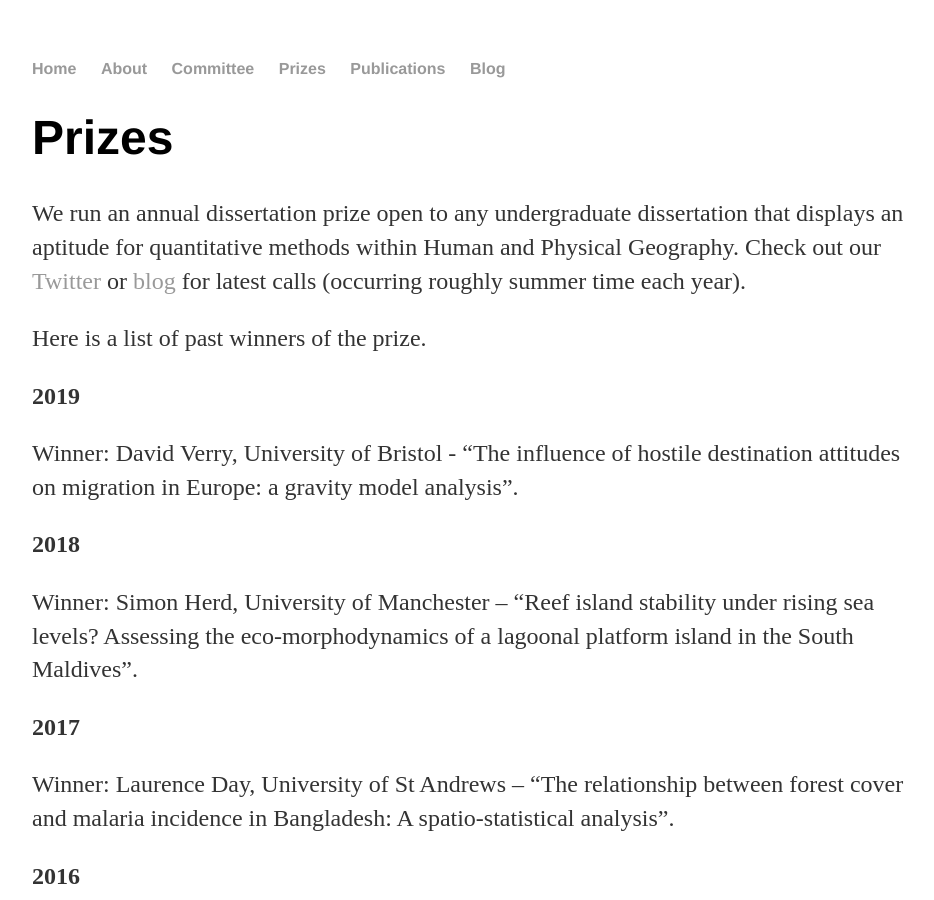
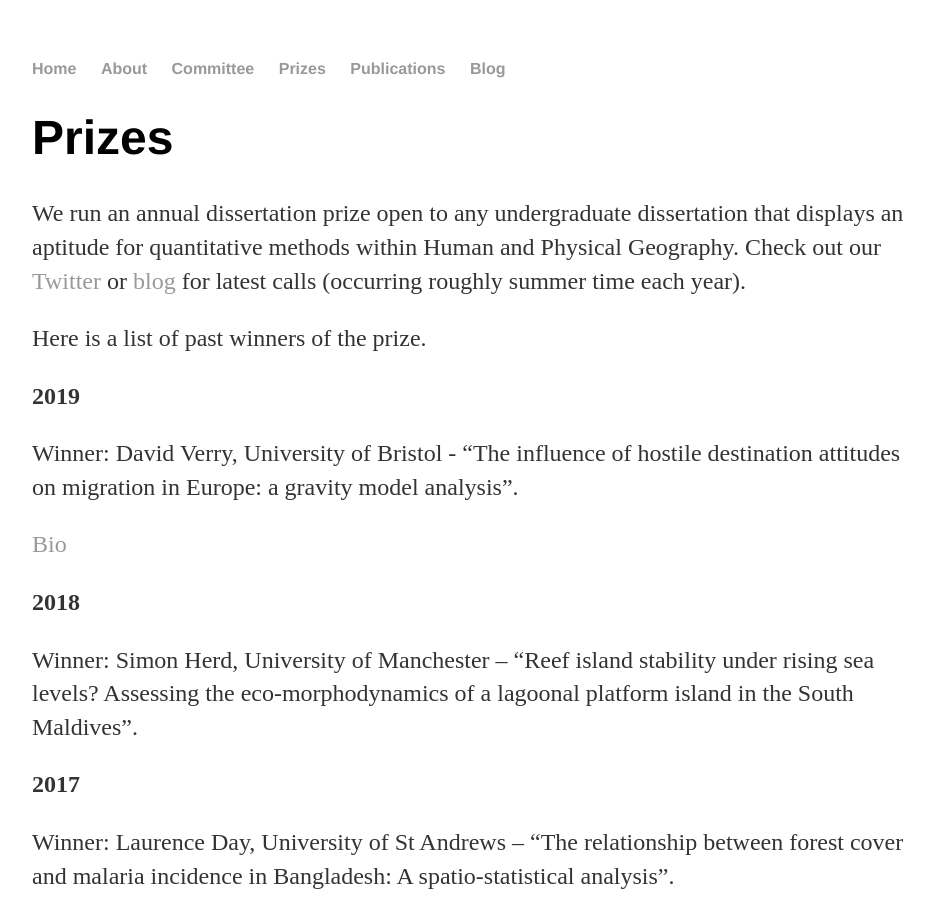
Before and after one commit to qmrg/qmrg.github.io, a Jekyll site: the page built from prizes.md, in a window 1280 px wide and 900 px high. Shown: the whole window, without its empty margins (160-1094 px from the left). Built offline with Jekyll 4.4.1, drawn with Linux system fonts in a browser that asks for light colours.

Commit message:
Added Verry Bio link

```diff
--- a/prizes.md
+++ b/prizes.md
@@ -12,6 +12,8 @@ Here is a list of past winners of the prize.
 **2019**
 
 Winner: David Verry, University of Bristol - “The influence of hostile destination attitudes on migration in Europe: a gravity model analysis”.
+
+[Bio](https://qmrg.github.io/blog/2020/11/03/Verry_bio)
 
 **2018**
 
```
